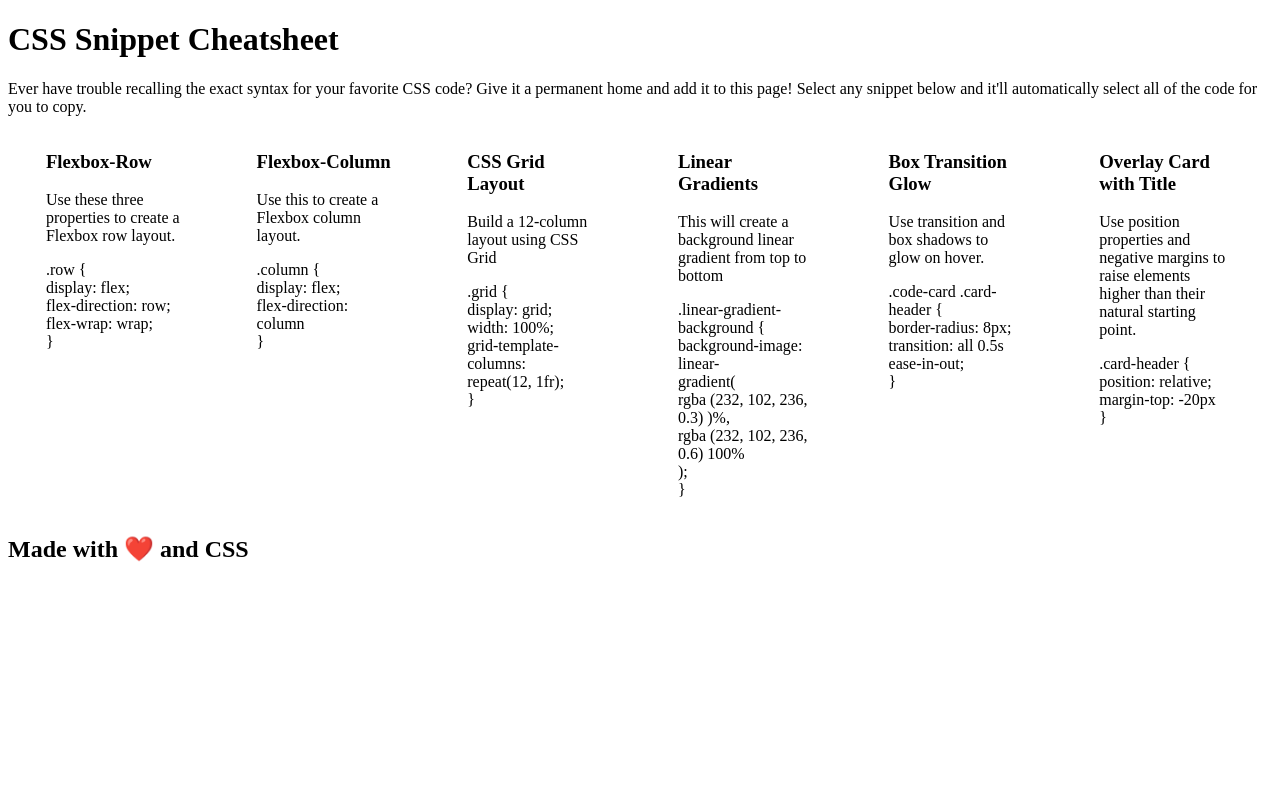
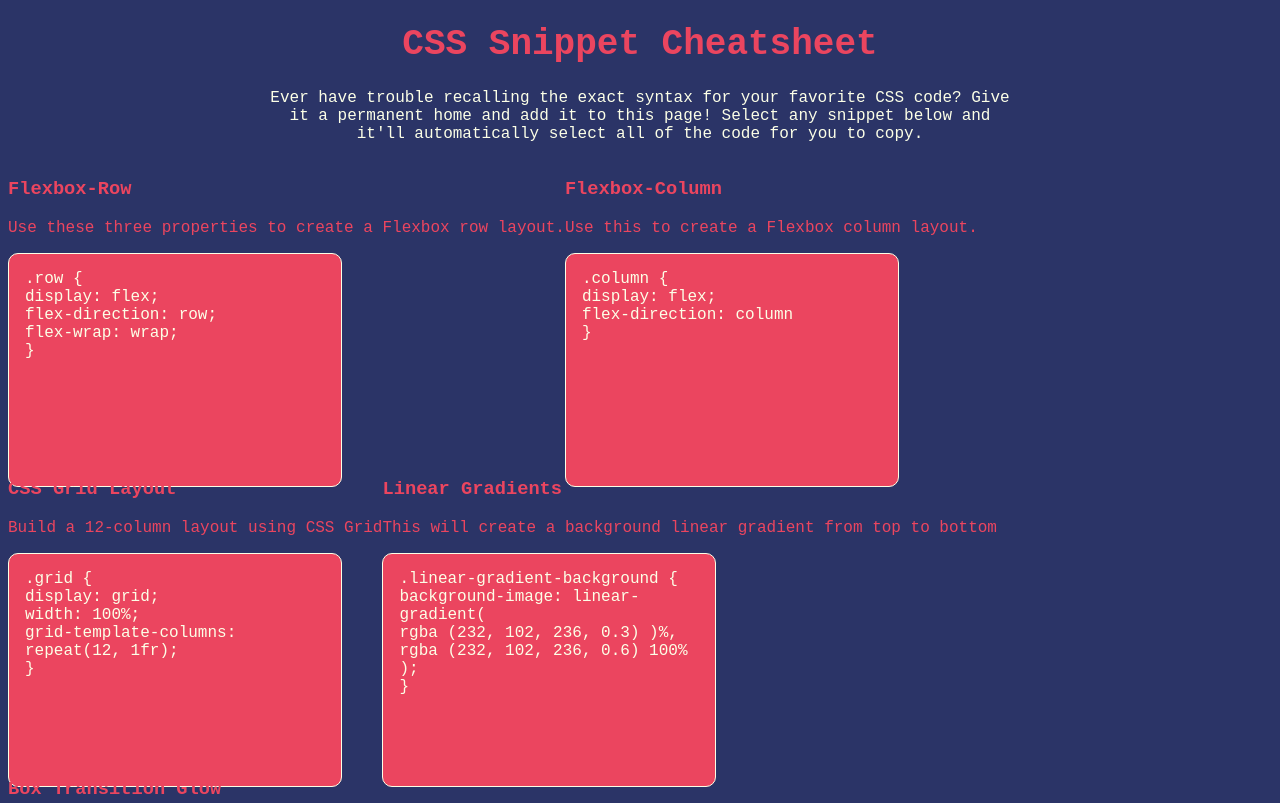
Before and after one commit to justhenner/mini-project-2022-12-16, a plain HTML site: page index.html in a window 1280 px wide. Shown: the top 803 px of the page. Drawn offline with Linux system fonts and the light colour scheme.

Commit message:
working on CSS

```diff
--- a/assets/CSS/style.css
+++ b/assets/CSS/style.css
@@ -5,12 +5,83 @@
   --background: #2B3467;
 }
 
+body {
+  font-size: 16px;
+  color: #FCFFE7;
+  background-color: #2B3467;
+  font-family: monospace;
+}
+
+/* -----------header ----------------*/
+#header h1 {
+  color: #EB455F;
+  text-align: center;
+  font-size: 36px;
+}
+
+#header p {
+  text-align: center;
+  margin-top: 0% ;
+  margin-left: 20%;
+  margin-bottom: 2;
+  margin-right: 20%;
+}
+
+
+
+
+
+
+/* main content */
 main {
   display: flex;
+  flex-direction: row;
+  flex-wrap: wrap;
 }
 
-section {
-  flex-wrap: wrap;
-  width: 30%;
-  margin: 0 3% 0 3%;
+.content-items {
+  min-height: 300px;
+  max-height: 300px;
+  min-width: 300px;
+  max-width: 300px
+  margin: 2;
 }
+
+.content-items h3 {
+  color: #EB455F;
+}
+
+.content-items .description {
+
+  color: #EB455F;
+}
+
+.content-items .code {
+  text-align: left;
+  border: 1px solid;
+  background-color: #EB455F;
+  border-radius: 10px;
+  padding: 16px;
+  min-height: 200px;
+  max-height: 200px;
+  min-width: 300px;
+  max-width: 300px;
+
+}
+
+
+
+
+
+
+
+
+
+footer {
+  color: #EB455F;
+  text-align: center;
+}
+
+@media screen and (max-width) {
+
+}
--- a/index.html
+++ b/index.html
@@ -8,44 +8,49 @@
     <link rel="stylesheet" type="text/css" href="./assets/CSS/style.css"/>
 </head>
 <body>
-    <header>
+    <header id="header">
        <h1>CSS Snippet Cheatsheet</h1>
        <p>Ever have trouble recalling the exact syntax for your favorite CSS code? Give it a permanent home and add it to this page! Select any snippet below and it'll automatically select all of the code for you to copy.
     </p>
     </header>
 
-    <main>
-        <section>
+    <main id="contents">
+        <section class="content-items">
             <h3>Flexbox-Row</h3>
-            <p>Use these three properties to create a Flexbox row layout.</p>
-            <p>.row {<br>display: flex;<br>flex-direction: row;<br>flex-wrap: wrap;<br>}</p>
-        </section>
-        <section>
-            <h3>Flexbox-Column</h3>
-            <p>Use this to create a Flexbox column layout.</p>
-            <p>.column {<br>display: flex;<br>flex-direction: column<br>}</p>
+            <p class="description">Use these three properties to create a Flexbox row layout.</p>
+            <p class="code">.row {<br>display: flex;<br>flex-direction: row;<br>flex-wrap: wrap;<br>}</p>
         </section>
 
-        <section>
+        <section class="content-items">
+            <h3>Flexbox-Column</h3>
+            <p class="description">Use this to create a Flexbox column layout.</p>
+            <p class="code">.column {<br>display: flex;<br>flex-direction: column<br>}</p>
+        </section>
+
+        <section class="content-items">
             <h3>CSS Grid Layout</h3>
-            <p>Build a 12-column layout using CSS Grid</p>
-            <p>.grid { <br/> display: grid;<br/>width: 100%; <br/>grid-template-columns:<br/>repeat(12, 1fr);<br/>}</p>
+            <p class="description">Build a 12-column layout using CSS Grid</p>
+            <p class="code">.grid { <br/> display: grid;<br/>width: 100%; <br/>grid-template-columns:<br/>repeat(12, 1fr);<br/>}</p>
         </section>
-        <section>
+
+        <section class="content-items">
             <h3>Linear Gradients</h3>
-            <p>This will create a background linear gradient from top to bottom</p>
-            <p>.linear-gradient-background {<br/> background-image: linear- <br/> gradient( <br/> rgba (232, 102, 236, 0.3) )%, <br/> rgba (232, 102, 236, 0.6) 100% <br/> ); <br/> }</div></p>
+            <p class="description">This will create a background linear gradient from top to bottom</p>
+            <p class="code">.linear-gradient-background {<br/> background-image: linear- <br/> gradient( <br/> rgba (232, 102, 236, 0.3) )%, <br/> rgba (232, 102, 236, 0.6) 100% <br/> ); <br/> }</div></p>
         </section>
-        <section>
+
+        <section class="content-items">
             <h3>Box Transition Glow</h3>
-            <p>Use transition and box shadows to glow on hover.</p>
-            <p>.code-card .card-header { <br>border-radius: 8px;<br>transition: all 0.5s ease-in-out;<br>} </p>
+            <p class="description">Use transition and box shadows to glow on hover.</p>
+            <p class="code">.code-card .card-header { <br>border-radius: 8px;<br>transition: all 0.5s ease-in-out;<br>} </p>
         </section>
-        <section>
+
+        <section class="content-items">
             <h3>Overlay Card with Title</h3>
-            <p>Use position properties and negative margins to raise elements higher than their natural starting point.</p>
-            <p>.card-header { <br>position: relative;<br>margin-top: -20px<br>}</p>
+            <p class="description">Use position properties and negative margins to raise elements higher than their natural starting point.</p>
+            <p class="code">.card-header { <br>position: relative;<br>margin-top: -20px<br>}</p>
         </section>
+
     </main>
 
     <footer>
```
